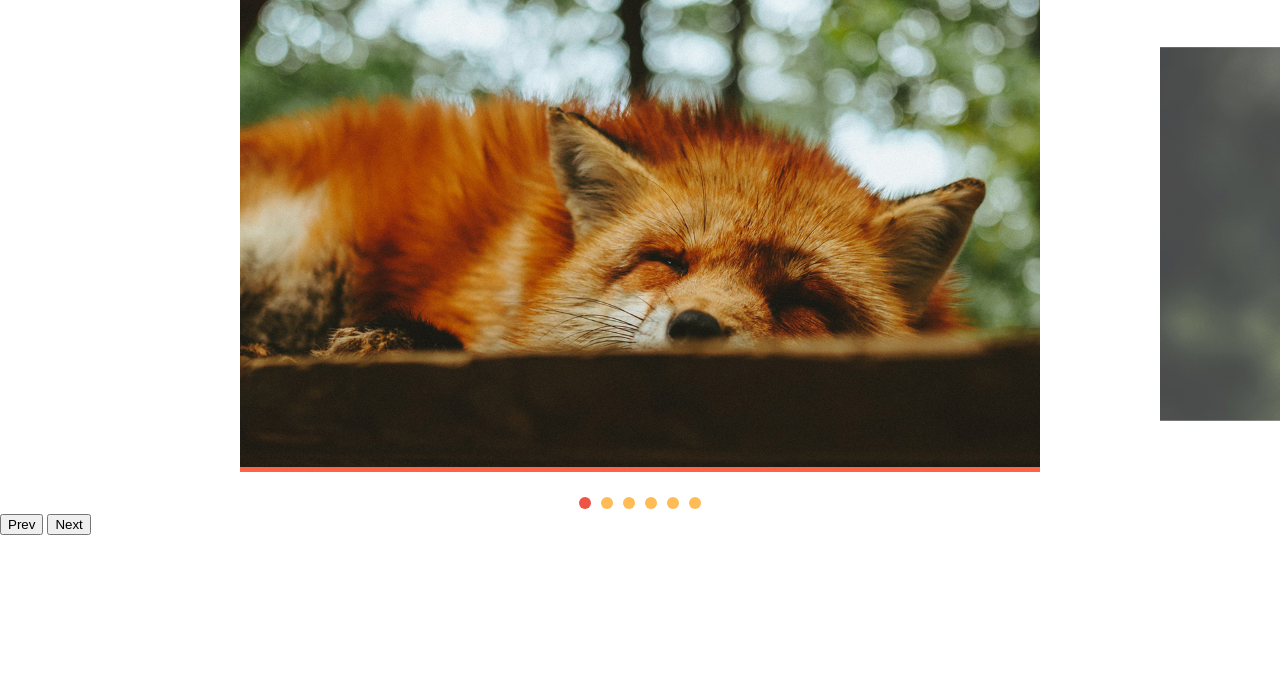
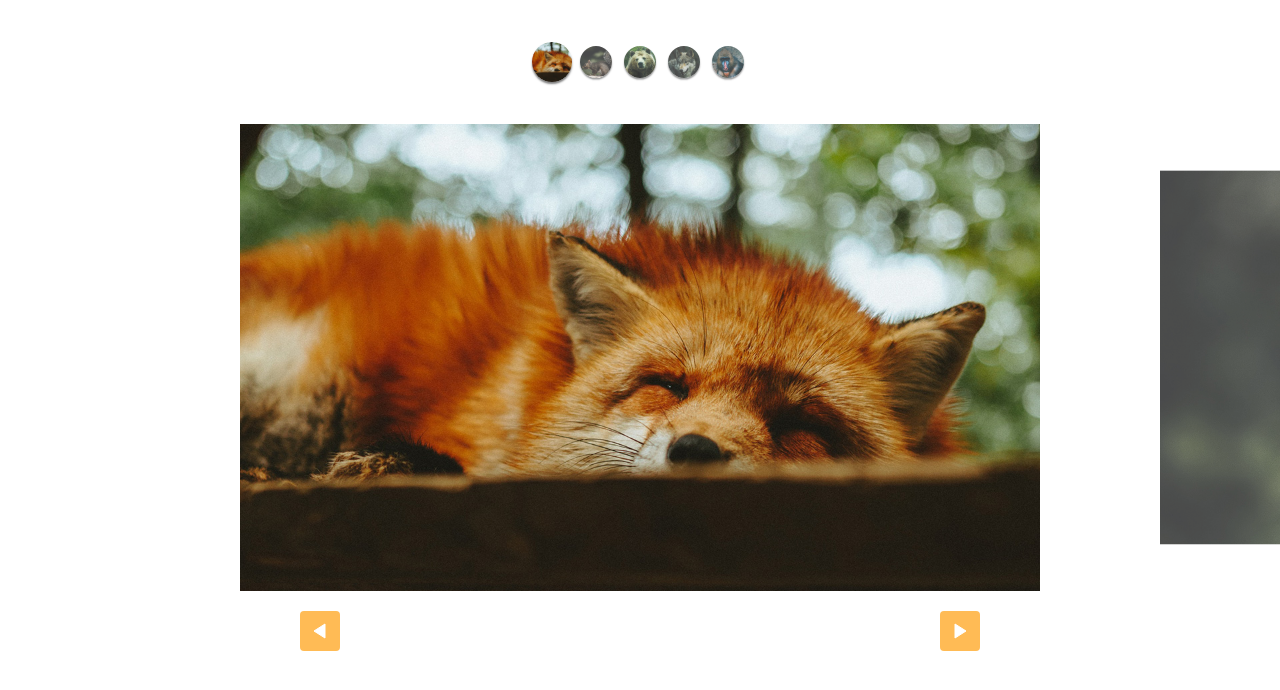
Before and after one commit to pedroferreira37/slide, a plain HTML site: page index.html in a window 1280 px wide. Drawn offline with Linux system fonts and the light colour scheme.

Commit message:
custom-control done

```diff
--- a/css/style.css
+++ b/css/style.css
@@ -42,7 +42,6 @@ img {
 .slide li.active {
   opacity: 1;
   transform: scale(1);
-  border-bottom: 5px solid tomato;
 }
 [data-control="slide"] {
   display: flex;
@@ -66,3 +65,48 @@ img {
 [data-control="slide"] li a:hover {
   background: #e54;
 }
+
+.custom-control {
+  display: flex;
+  justify-content: center;
+  margin-top: 40px;
+  flex-wrap: wrap;
+  margin-bottom: 40px;
+}
+
+.custom-control li {
+  opacity: 0.8;
+  transform: scale(0.8);
+  width: 40px;
+  height: 40px;
+  border-radius: 50%;
+  overflow: hidden;
+  margin: 2px;
+  box-shadow: 0 2px 2px rgba(0, 0, 0, 0.5);
+  transition: 0.3s;
+}
+
+.custom-control li.active {
+  opacity: 1;
+  transform: scale(1);
+}
+
+.arrow-nav {
+  display: flex;
+  justify-content: space-around;
+  margin: 20px 0;
+}
+
+.arrow-nav button {
+  cursor: pointer;
+  border: none;
+  border-radius: 4px;
+  width: 40px;
+  height: 40px;
+  background: #fb5 url("../img/arrow.svg") center center no-repeat;
+  outline: none;
+}
+
+.arrow-nav button.prev {
+  transform: rotate(-180deg);
+}
--- a/index.html
+++ b/index.html
@@ -8,6 +8,13 @@
   <link rel="stylesheet" href="css/style.css">
 </head>
 <body>
+  <ul class="custom-control">
+    <li><img src="img/foto1-thumb.jpg" alt=""></li>
+    <li><img src="img/foto2-thumb.jpg" alt=""></li>
+    <li><img src="img/foto3-thumb.jpg" alt=""></li>
+    <li><img src="img/foto4-thumb.jpg" alt=""></li>
+    <li><img src="img/foto5-thumb.jpg" alt=""></li>
+  </ul>
   <div class="wrapper">
     <ul class="slide">
       <li><img src="img/foto1.jpg" alt=""></li>
@@ -15,12 +22,11 @@
       <li><img src="img/foto3.jpg" alt=""></li>
       <li><img src="img/foto4.jpg" alt=""></li>
       <li><img src="img/foto5.jpg" alt=""></li>
-      <li><img src="img/foto6.jpg" alt=""></li>
     </ul>
   </div>
   <div class="arrow-nav">
-    <button class="prev">Prev</button>
-    <button class="next">Next</button>
+    <button class="prev"></button>
+    <button class="next"></button>
   </div>
   <script type="module" src="js/script.js"></script>
 </body>
--- a/js/script.js
+++ b/js/script.js
@@ -1,6 +1,6 @@
-import { SlideNav } from './slide.js';
+import SlideNav  from './slide.js';
 
 const slide = new SlideNav('.slide', '.wrapper');
 slide.init();
 slide.addArrow('.prev', '.next');
-slide.addControl();
+slide.addControl('.custom-control');
--- a/js/slide.js
+++ b/js/slide.js
@@ -150,7 +150,7 @@ export class Slide {
 }
 
 
-export class SlideNav extends Slide {
+export default class SlideNav extends Slide {
   constructor(slide, wrapper) {
     super(slide, wrapper);
     this.bindControlEvents();
```
